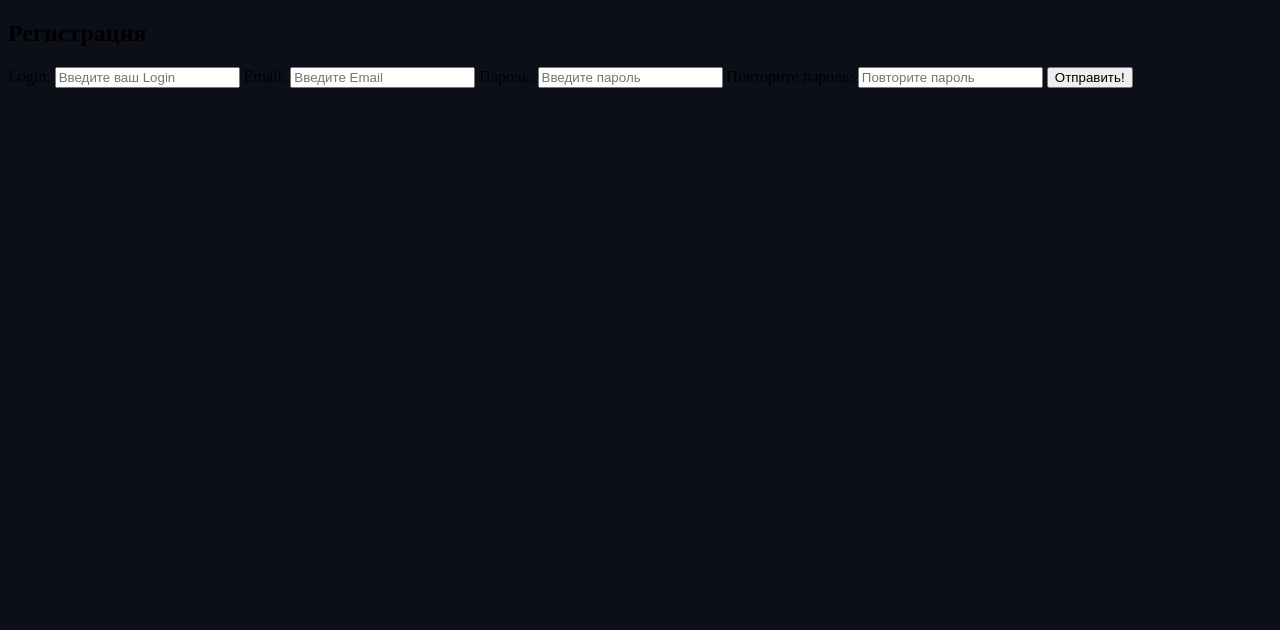
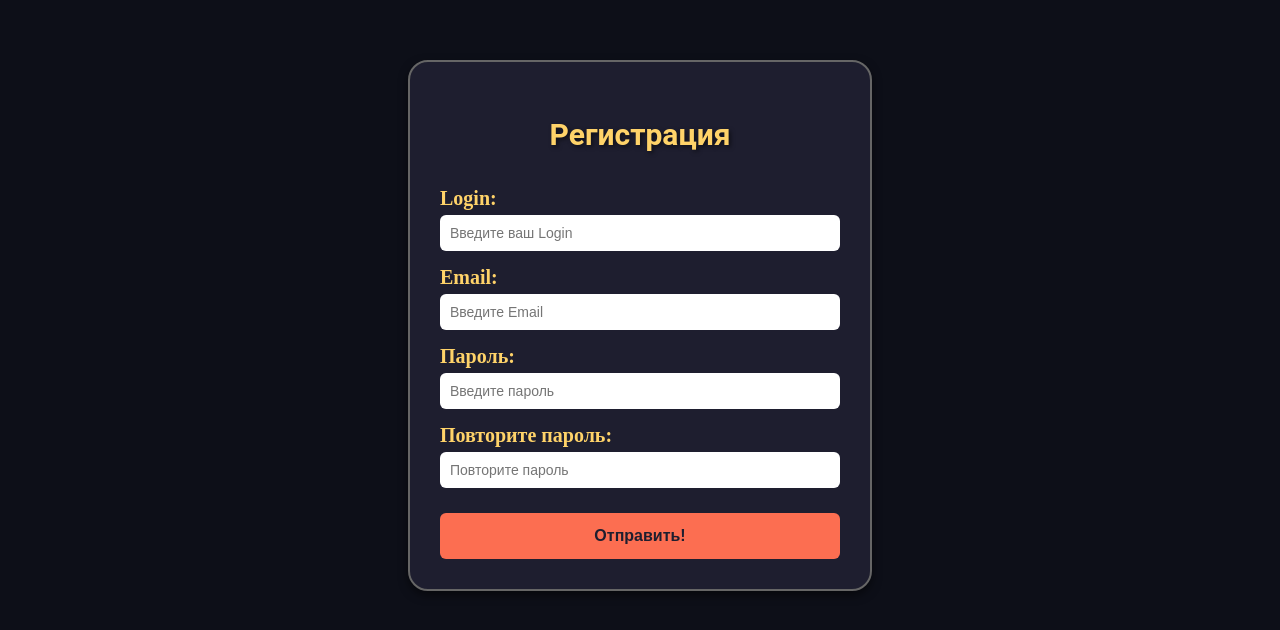
Before and after one commit to Nikolyamba/GameStatsHub, a Python web app: template frontend/templates/register.html in a window 1280 px wide. Shown: the top 630 px of the page. Run offline with Jinja, Linux system fonts and the light colour scheme; the template is opened without the code that fills it, so the values that code supplies are empty.

Commit message:
сделал предварительный html и css для регистрации

```diff
--- a/frontend/static/register.css
+++ b/frontend/static/register.css
@@ -2,11 +2,58 @@ body {
     background-color: #0D0F18;
 }
 
-.registration {
-    width: 350px;
-    margin: 50px auto;
-    border: 7px solid #666;
+.registrationForm {
+    width: 400px;
+    margin: 60px auto;
+    padding: 30px;
+    border: 2px solid #666;
     border-radius: 20px;
     box-shadow: 0 4px 10px rgba(0,0,0,0.5);
-    input { padding } : 8px 10px;
+    background-color: #1E1E2F;
+
+    display: flex;
+    flex-direction: column;
+    gap: 15px;
+
+    color: #FFFFFF;
 }
+
+.registrationForm h2 {
+    font-size: 30px;
+    font-family: 'Roboto', Arial, sans-serif;
+    text-shadow: 2px 2px 4px rgba(0, 0, 0, 0.5);
+    color: #FFD369;
+    text-align: center;
+    margin-bottom: 20px;
+}
+
+.registrationForm label {
+    display: flex;
+    flex-direction: column;
+    gap: 5px;
+    font-size: 20px;
+    font-weight: bold;
+    color: #FFD369;
+}
+
+.registrationForm input {
+    padding: 10px;
+    border-radius: 6px;
+    border: none;
+    outline: none;
+    font-size: 14px;
+}
+
+.registrationForm button {
+    margin-top: 10px;
+    padding: 14px;
+    border: none;
+    border-radius: 6px;
+
+    background: #FC6E51;
+    color: #1E1E2F;
+
+    font-size: 16px;
+    font-weight: bold;
+    cursor: pointer;
+}
```
